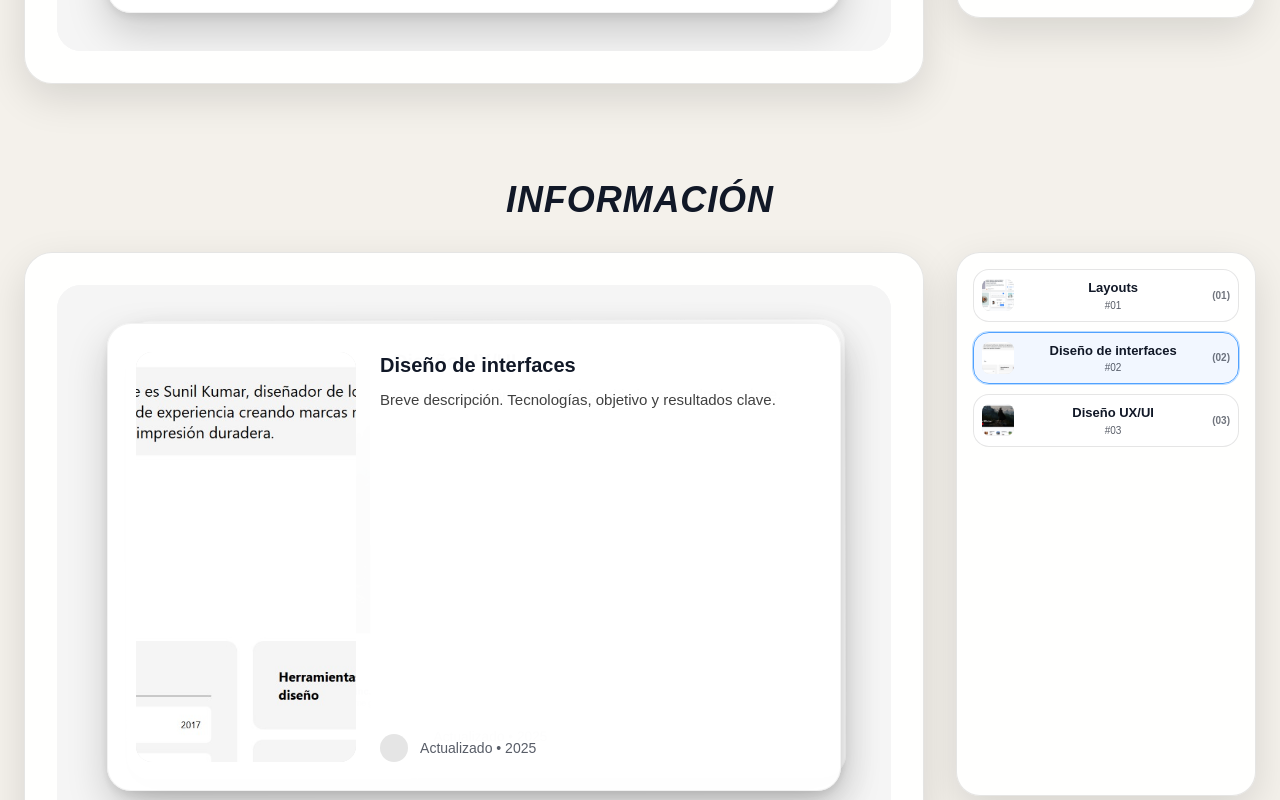
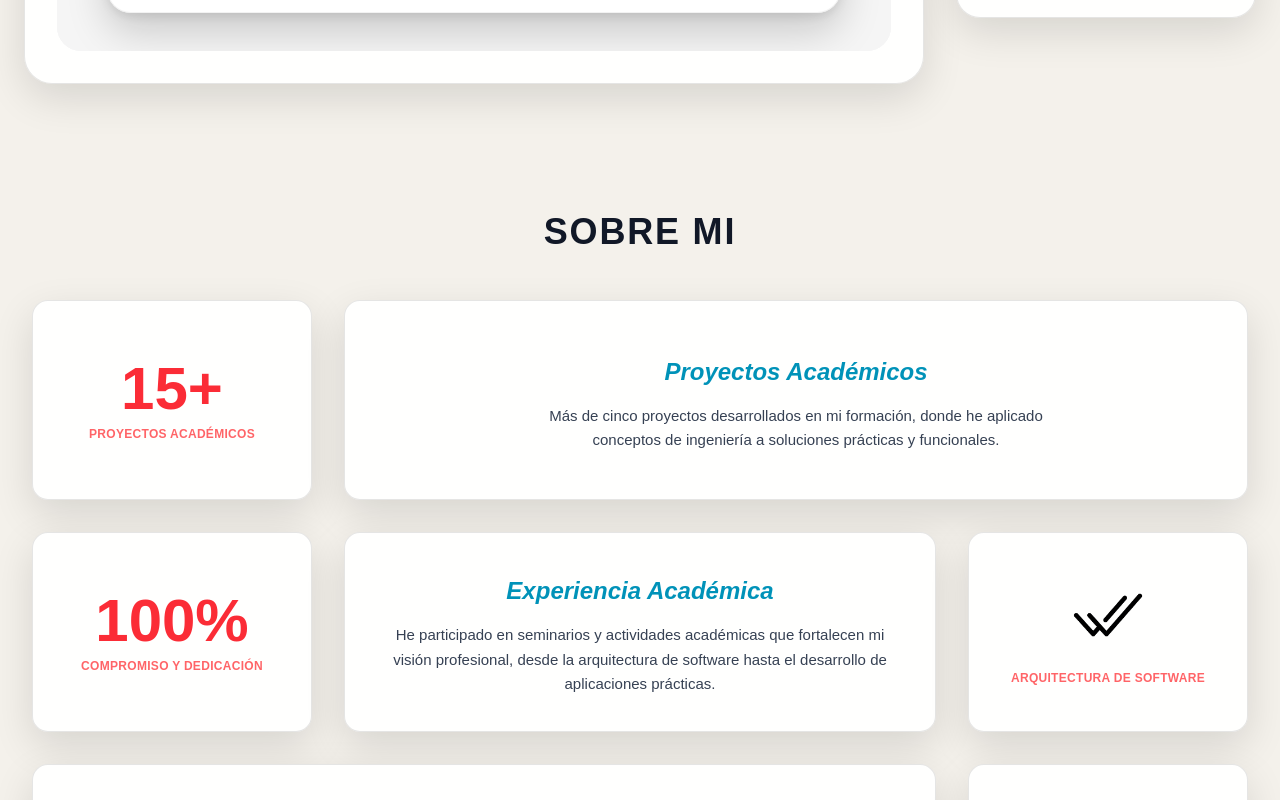
Before and after one commit to Jhoan-Pd/Portafolio, a Next.js app: page / in a window 1280 px wide. Shown: the part 1420-2220 px from the top of the page. Built offline with nearby package versions, Linux system fonts and the light colour scheme.

Commit message:
ajuste bloque informacion

```diff
--- a/src/components/Informacion.tsx
+++ b/src/components/Informacion.tsx
@@ -1,178 +1,112 @@
+// src/components/SobreMi.tsx (puedes mantener el nombre que usabas)
+// Si tu archivo se llama Informacion.tsx, solo cambia el nombre del archivo.
+// El export default se llama Informacion para no romper imports existentes.
 'use client';
-import { useState, useEffect, useMemo, useRef } from 'react';
+import { useEffect, useState } from 'react';
 import Image from 'next/image';
-import { motion, cubicBezier } from 'framer-motion';
+import { motion } from 'framer-motion';
 
-interface Project {
+interface InfoBlock {
   id: number;
-  title: string;
-  image: string;
+  type: string;
+  title?: string;
+  value?: string;
+  subtitle?: string;
+  description?: string;
+  icon?: string;
+  span?: number;
 }
 
 export default function Informacion() {
-  const [projects, setProjects] = useState<Project[]>([]);
-  const [active, setActive] = useState(0);
-  const sectionRef = useRef<HTMLDivElement | null>(null);
+  const [infoBlocks, setInfoBlocks] = useState<InfoBlock[]>([]);
 
   useEffect(() => {
     fetch('/data/data.json')
-      .then((r) => r.json())
-      .then((d) => setProjects(d.projects || []))
-      .catch((e) => console.error('Error cargando proyectos:', e));
+      .then((res) => res.json())
+      .then((data) => setInfoBlocks(data.informacion || []))
+      .catch((err) => console.error('Error cargando información:', err));
   }, []);
 
-  useEffect(() => {
-    if (!projects.length) return;
-    let raf = 0;
-    const compute = () => {
-      const sec = sectionRef.current;
-      if (!sec) return;
-      const rect = sec.getBoundingClientRect();
-      const viewportCenter = window.innerHeight / 2;
-      const progress = clamp((viewportCenter - rect.top) / rect.height, 0, 1);
-      const idx = Math.round(progress * Math.max(0, projects.length - 1));
-      if (idx !== active) setActive(idx);
-    };
-    const onScroll = () => { cancelAnimationFrame(raf); raf = requestAnimationFrame(compute); };
-    window.addEventListener('scroll', onScroll, { passive: true });
-    window.addEventListener('resize', onScroll);
-    compute();
-    return () => {
-      window.removeEventListener('scroll', onScroll);
-      window.removeEventListener('resize', onScroll);
-      cancelAnimationFrame(raf);
-    };
-  }, [projects.length]);
-
-  const staged = useMemo(() => projects.slice(0, 6), [projects]);
-  const easeOutExpo = cubicBezier(0.22, 1, 0.36, 1);
-
-  const layer = (i: number) => {
-    const depth = active - i;
-    const isPast = depth > 0;
-    const isCurrent = depth === 0;
-    const isFuture = depth < 0;
-
-    return {
-      animate: {
-        zIndex: 100 - i,
-        opacity: isCurrent ? 1 : isPast ? 0 : 0.6,
-        scale: isCurrent ? 1 : isPast ? 0.94 : 0.98,
-        y: isCurrent ? 0 : isPast ? 36 : -8,
-        x: isCurrent ? 0 : isPast ? -16 : 12,
-        rotate: isPast ? 0.3 : isFuture ? -0.15 : 0,
-        filter: isPast ? 'blur(2px) saturate(0.9)' : 'none',
-        transition: { duration: 0.55, ease: easeOutExpo },
-      } as const,
-      style: {
-        boxShadow: '0 18px 40px rgba(0,0,0,.18), 0 4px 10px rgba(0,0,0,.08)',
-      } as const,
-    };
-  };
-
-  if (!projects.length) {
+  if (infoBlocks.length === 0) {
     return (
-      <section className="w-full min-h-[30svh] grid place-items-center text-gray-500 dark:text-gray-400 bg-[var(--page-bg)]">
-        Cargando información…
+      <section className="w-full min-h-[40svh] grid place-items-center text-gray-500 dark:text-gray-400 bg-[var(--page-bg)]">
+        Cargando información...
       </section>
     );
   }
 
+  const spanClass = (n?: number) =>
+    n === 4 ? 'md:col-span-4'
+    : n === 3 ? 'md:col-span-3'
+    : n === 2 ? 'md:col-span-2'
+    : '';
+
   return (
-    <section ref={sectionRef} className="w-full bg-[var(--page-bg)] text-[var(--page-fg)] transition-colors">
-      <div className="max-w-7xl mx-auto px-4 sm:px-6 py-8 sm:py-12">
-        <h2 className="text-center text-3xl sm:text-4xl font-bold italic tracking-wide mb-6 sm:mb-8">
-          INFORMACIÓN
+    <section
+      id="sobre-mi"
+      className="w-full py-14 sm:py-20 bg-[var(--page-bg)] text-[var(--page-fg)] transition-colors"
+      aria-labelledby="sobre-mi-title"
+    >
+      <div className="max-w-7xl mx-auto px-4 sm:px-6 lg:px-8">
+        <h2
+          id="sobre-mi-title"
+          className="text-center text-3xl sm:text-4xl font-bold tracking-wider mb-10 sm:mb-12"
+        >
+          SOBRE MI
         </h2>
 
-        <div className="grid grid-cols-1 md:grid-cols-[1fr_260px] lg:grid-cols-[1fr_300px] gap-6 sm:gap-8">
-          {/* Escenario principal */}
-          <div className="relative rounded-[28px] bg-white/95 dark:bg-neutral-950/75 border border-black/10 dark:border-white/10 p-3 sm:p-5 md:p-8 shadow-[0_14px_40px_rgba(0,0,0,.12)] backdrop-blur-sm transition-colors">
-            <div className="relative h-[62svh] md:h-[68svh] overflow-hidden rounded-3xl bg-neutral-100 dark:bg-neutral-900 transition-colors">
-              <div className="absolute inset-0 rounded-3xl ring-1 ring-black/5 dark:ring-white/10" />
-              {staged.map((p, i) => {
-                const { animate, style } = layer(i);
-                return (
-                  <motion.article
-                    key={p.id}
-                    className="
-                      absolute inset-0 m-auto w-[92%] md:w-[88%] h-[86%]
-                      rounded-3xl bg-white/98 dark:bg-neutral-950
-                      border border-black/5 dark:border-white/10 overflow-hidden
-                      transition-colors
-                    "
-                    animate={animate}
-                    initial={{ opacity: 0, y: 60, scale: 0.98 }}
-                    style={style}
-                  >
-                    <div className="grid grid-cols-1 md:grid-cols-[220px_1fr] gap-4 md:gap-6 h-full p-4 sm:p-6 lg:p-7">
-                      <div className="relative rounded-2xl overflow-hidden bg-neutral-200">
-                        <Image
-                          src={p.image}
-                          alt={p.title}
-                          fill
-                          className="object-cover"
-                          sizes="(min-width:1024px) 220px, 100vw"
-                          priority={i === active}
-                        />
-                      </div>
-                      <div className="flex flex-col">
-                        <h3 className="text-lg sm:text-xl font-semibold leading-snug mb-2">
-                          {p.title}
-                        </h3>
-                        <p className="text-neutral-700 dark:text-neutral-300 text-sm sm:text-[15px] leading-relaxed">
-                          Breve descripción. Tecnologías, objetivo y resultados clave.
-                        </p>
-                        <div className="mt-auto pt-4 flex items-center gap-3">
-                          <div className="h-7 w-7 rounded-full bg-neutral-200 overflow-hidden" />
-                          <div className="text-xs sm:text-sm opacity-70">
-                            Actualizado • {new Date().getFullYear()}
-                          </div>
-                        </div>
-                      </div>
-                    </div>
-                  </motion.article>
-                );
-              })}
-            </div>
-          </div>
+        <div className="grid grid-cols-1 md:grid-cols-4 gap-5 sm:gap-6 lg:gap-8">
+          {infoBlocks.map((block) => (
+            <motion.div
+              key={block.id}
+              initial={{ opacity: 0, y: 18 }}
+              whileInView={{ opacity: 1, y: 0 }}
+              viewport={{ once: true, margin: '-10% 0px -10% 0px' }}
+              transition={{ duration: 0.45, ease: [0.22, 1, 0.36, 1] }}
+              whileHover={{ scale: 1.02 }}
+              className={`rounded-2xl p-6 sm:p-8 min-h-[200px] flex flex-col items-center justify-center text-center
+                          bg-white/95 dark:bg-neutral-950/75
+                          border border-black/10 dark:border-white/10
+                          shadow-[0_14px_40px_rgba(0,0,0,.12)]
+                          backdrop-blur-sm transition-colors ${spanClass(block.span)}`}
+            >
+              {block.icon ? (
+                <Image
+                  src={block.icon}
+                  alt={block.title || block.subtitle || 'icono'}
+                  width={72}
+                  height={72}
+                  className="mb-4 sm:mb-5"
+                  loading="lazy"
+                  decoding="async"
+                />
+              ) : block.value ? (
+                <p className="mb-2 text-4xl sm:text-5xl md:text-6xl font-extrabold text-red-500 dark:text-red-400">
+                  {block.value}
+                </p>
+              ) : null}
 
-          {/* Lista lateral */}
-          <div className="hidden md:block rounded-[24px] bg-white/95 dark:bg-neutral-950/75 border border-black/10 dark:border-white/10 p-3 sm:p-4 shadow-[0_14px_40px_rgba(0,0,0,.12)] h-[68svh] overflow-y-auto backdrop-blur-sm transition-colors">
-            <div className="space-y-2.5">
-              {projects.map((p, i) => {
-                const isActive = i === active;
-                return (
-                  <button
-                    key={p.id}
-                    onClick={() => setActive(i)}
-                    className={`group relative w-full flex items-center gap-3 rounded-2xl p-2 border transition-colors ${
-                      isActive
-                        ? 'border-blue-400 ring-1 ring-blue-300/60 dark:ring-blue-500/40 bg-blue-50/80 dark:bg-blue-500/10'
-                        : 'border-black/10 dark:border-white/10 bg-white/90 dark:bg-neutral-900/60'
-                    }`}
-                  >
-                    <div className="relative h-8 w-8 rounded-lg overflow-hidden bg-neutral-200 shrink-0">
-                      <Image src={p.image} alt={p.title} fill className="object-cover" sizes="32px" />
-                    </div>
-                    <div className="flex-1 min-w-0">
-                      <p className="text-[12px] sm:text-[13px] font-semibold truncate">{p.title}</p>
-                      <p className="text-[10px] opacity-70">#{String(i + 1).padStart(2, '0')}</p>
-                    </div>
-                    <span className="text-[10px] font-semibold opacity-60">
-                      ({String(i + 1).padStart(2, '0')})
-                    </span>
-                  </button>
-                );
-              })}
-            </div>
-          </div>
+              {block.subtitle && (
+                <p className="uppercase font-bold text-[10px] sm:text-xs tracking-wide leading-tight text-red-400 dark:text-red-300">
+                  {block.subtitle}
+                </p>
+              )}
+
+              {block.title && (
+                <h3 className="mt-2 mb-3 sm:mb-4 text-xl sm:text-2xl font-bold italic text-cyan-600 dark:text-cyan-300">
+                  {block.title}
+                </h3>
+              )}
+
+              {block.description && (
+                <p className="text-sm sm:text-[15px] leading-relaxed text-gray-700 dark:text-gray-300 max-w-prose">
+                  {block.description}
+                </p>
+              )}
+            </motion.div>
+          ))}
         </div>
       </div>
     </section>
   );
 }
-
-function clamp(v: number, min: number, max: number) {
-  return Math.max(min, Math.min(max, v));
-}
```
